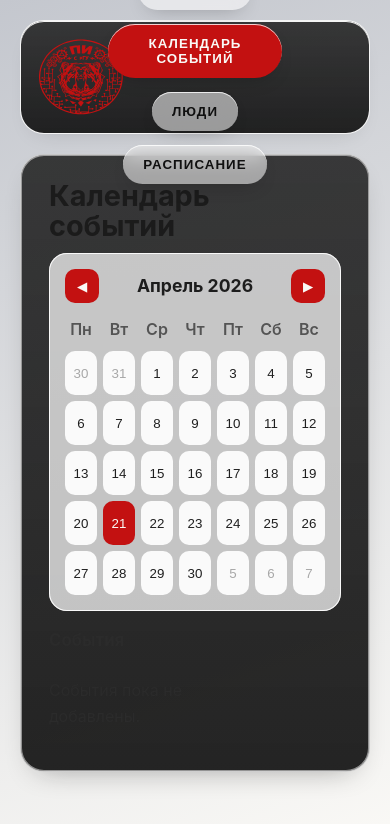
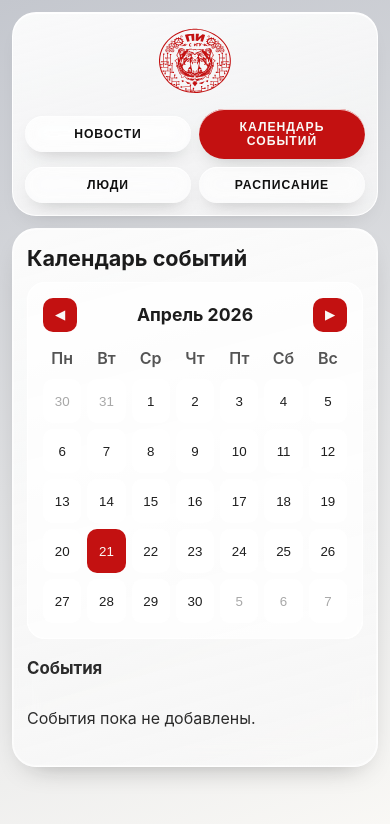
Before and after one commit to EgorVoronin06/politech.com, a website built with Vite: page index.html in a window 390 px wide. Both pictures are taken after a click on the button "КАЛЕНДАРЬ СОБЫТИЙ". Built offline with nearby package versions, Linux system fonts and the light colour scheme; files whose address does not match are found by name.

Commit message:
Update branding to politech.com and improve mobile layout.
Keep the red-white visual style while making header, grids, and modals responsive on phone screens.

```diff
--- a/index.html
+++ b/index.html
@@ -4,7 +4,7 @@
     <meta charset="UTF-8" />
     <link rel="icon" type="image/svg+xml" href="/favicon.svg" />
     <meta name="viewport" content="width=device-width, initial-scale=1.0" />
-    <title>artlab</title>
+    <title>politech.com</title>
   </head>
   <body>
     <div id="app"></div>
--- a/src/main.ts
+++ b/src/main.ts
@@ -8,7 +8,7 @@ app.innerHTML = `
 <main class="page">
   <header class="glass-panel hero artlab-hero">
     <div class="brand">
-      <img class="brand-logo" src="/artlab-logo.svg" alt="ArtLab logo" />
+      <img class="brand-logo" src="/artlab-logo.svg" alt="politech.com logo" />
     </div>
     <div class="hero-actions">
       <button class="glass-button nav-button is-active" type="button">Новости</button>
@@ -21,7 +21,7 @@ app.innerHTML = `
   <section class="glass-panel content-page">
     <h1 id="page-title" class="page-title">Новости</h1>
     <div id="page-content" class="page-content">
-      <p>Последние новости ArtLab и важные обновления студенческой жизни.</p>
+      <p>Последние новости politech.com и важные обновления студенческой жизни.</p>
     </div>
   </section>
 
@@ -286,7 +286,7 @@ const renderPage = (title: string) => {
 
   const pages: Record<string, string> = {
     'Календарь событий': 'Ближайшие мероприятия, встречи и дедлайны по проектам.',
-    Люди: 'Команда ArtLab, активисты и ключевые контакты сообщества.',
+    Люди: 'Команда politech.com, активисты и ключевые контакты сообщества.',
   }
   pageContent.innerHTML = `<p>${pages[title] ?? 'Содержимое страницы будет добавлено.'}</p>`
 }
--- a/src/style.css
+++ b/src/style.css
@@ -877,10 +877,27 @@ h3 {
   .hero {
     width: 100%;
     flex-wrap: wrap;
+    flex-direction: column;
+    justify-content: center;
+    gap: 12px;
   }
 
   .hero-actions {
     flex-wrap: wrap;
+    position: static;
+    left: auto;
+    transform: none;
+    width: 100%;
+    justify-content: center;
+  }
+
+  .brand {
+    margin-right: 0;
+  }
+
+  .brand-logo {
+    width: 72px;
+    height: 72px;
   }
 
   .grid-3 {
@@ -899,6 +916,10 @@ h3 {
     grid-template-columns: repeat(2, minmax(0, 1fr));
   }
 
+  .events-list-grid {
+    grid-template-columns: 1fr;
+  }
+
   .card-head,
   .card-actions {
     flex-direction: column;
@@ -911,17 +932,65 @@ h3 {
 }
 
 @media (max-width: 720px) {
+  #app {
+    padding: 12px;
+  }
+
+  .page {
+    gap: 12px;
+  }
+
+  .content-page {
+    padding: 18px 14px;
+  }
+
+  .page-title {
+    font-size: 1.35rem;
+  }
+
+  .hero {
+    padding: 12px;
+  }
+
+  .hero-actions {
+    gap: 8px;
+  }
+
+  .glass-button {
+    flex: 1 1 calc(50% - 8px);
+    min-width: 132px;
+    padding: 11px 14px;
+    font-size: 0.76rem;
+  }
+
+  .pdf-modal {
+    padding: 10px;
+  }
+
+  .pdf-modal-dialog {
+    height: 82vh;
+    border-radius: 14px;
+  }
+
+  .news-modal {
+    padding: 10px;
+  }
+
+  .news-modal-dialog {
+    border-radius: 14px;
+  }
+
+  .news-photo {
+    height: min(36vh, 280px);
+  }
+
+  .people-grid {
+    grid-template-columns: 1fr;
+  }
+
   .glass-panel {
-    background:
-      linear-gradient(180deg, rgba(30, 30, 30, 0.86), rgba(13, 13, 13, 0.9)),
-      repeating-linear-gradient(
-        45deg,
-        rgba(255, 255, 255, 0.012),
-        rgba(255, 255, 255, 0.012) 2px,
-        transparent 2px,
-        transparent 4px
-      );
-    backdrop-filter: none;
-    -webkit-backdrop-filter: none;
+    background: linear-gradient(165deg, rgba(255, 255, 255, 0.9), rgba(248, 248, 248, 0.78));
+    backdrop-filter: blur(12px);
+    -webkit-backdrop-filter: blur(12px);
   }
 }
```
